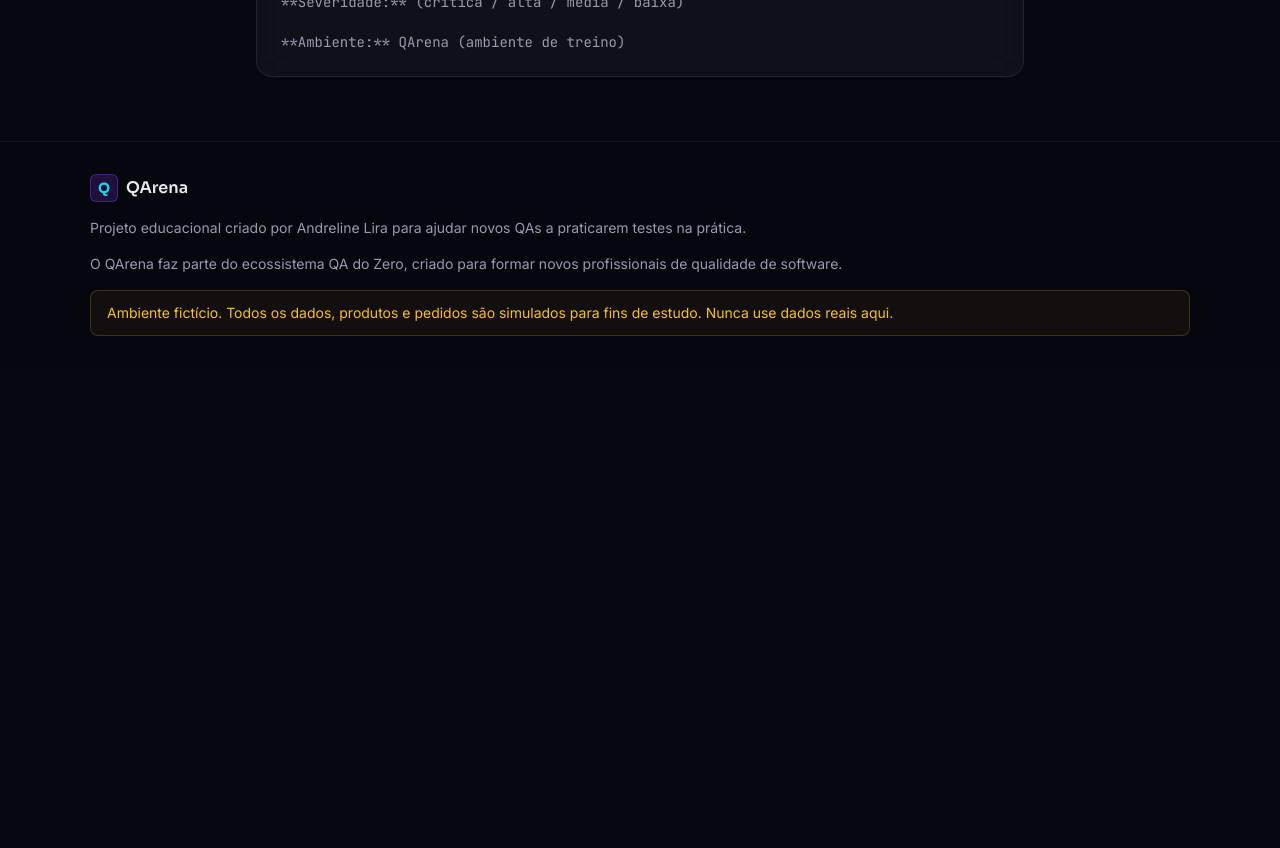
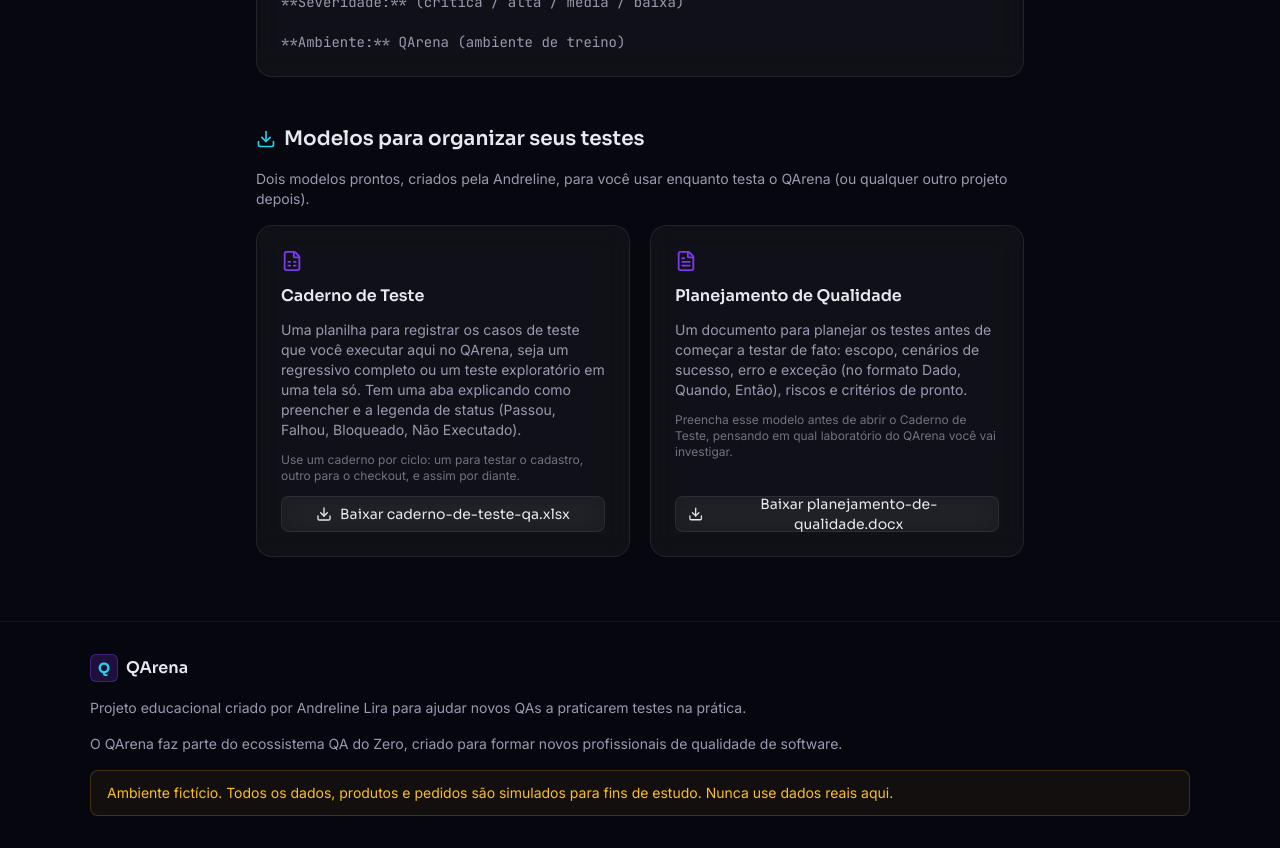
Before and after one commit to andreline/qarena, a React (Vite) app: page /instrucoes in a window 1280 px wide. Shown: the part 1140-1988 px from the top of the page. Before the commit the page ends 1508 px from the top, so only its background shows below. Built offline with nearby package versions, Linux system fonts and the light colour scheme.

Commit message:
feat: adiciona modelos de caderno de teste e planejamento de qualidade para download

```diff
--- a/src/pages/Instrucoes.tsx
+++ b/src/pages/Instrucoes.tsx
@@ -1,5 +1,6 @@
-import { BookOpen, ClipboardCheck, FileText, Search, UserPlus } from 'lucide-react'
+import { BookOpen, ClipboardCheck, Download, FileSpreadsheet, FileText, Search, UserPlus } from 'lucide-react'
 import { GlassCard } from '@/components/ui/GlassCard'
+import { Button } from '@/components/ui/Button'
 import { BotaoCopiar } from '@/components/ui/BotaoCopiar'
 
 const passos = [
@@ -50,6 +51,29 @@ const templateBugReport = `## Título do bug
 **Ambiente:** QArena (ambiente de treino)
 `
 
+const modelos = [
+  {
+    id: 'caderno-de-teste',
+    titulo: 'Caderno de Teste',
+    arquivo: '/modelos/caderno-de-teste-qa.xlsx',
+    nomeArquivo: 'caderno-de-teste-qa.xlsx',
+    Icone: FileSpreadsheet,
+    descricao:
+      'Uma planilha para registrar os casos de teste que você executar aqui no QArena, seja um regressivo completo ou um teste exploratório em uma tela só. Tem uma aba explicando como preencher e a legenda de status (Passou, Falhou, Bloqueado, Não Executado).',
+    dica: 'Use um caderno por ciclo: um para testar o cadastro, outro para o checkout, e assim por diante.',
+  },
+  {
+    id: 'planejamento-de-qualidade',
+    titulo: 'Planejamento de Qualidade',
+    arquivo: '/modelos/planejamento-de-qualidade.docx',
+    nomeArquivo: 'planejamento-de-qualidade.docx',
+    Icone: FileText,
+    descricao:
+      'Um documento para planejar os testes antes de começar a testar de fato: escopo, cenários de sucesso, erro e exceção (no formato Dado, Quando, Então), riscos e critérios de pronto.',
+    dica: 'Preencha esse modelo antes de abrir o Caderno de Teste, pensando em qual laboratório do QArena você vai investigar.',
+  },
+]
+
 export function Instrucoes() {
   return (
     <div className="container-arena flex flex-col gap-12 py-16">
@@ -84,6 +108,34 @@ export function Instrucoes() {
           <pre className="overflow-x-auto whitespace-pre-wrap font-mono text-sm text-ink-muted">{templateBugReport}</pre>
         </GlassCard>
       </div>
+
+      <div className="mx-auto flex w-full max-w-3xl flex-col gap-4">
+        <div className="flex items-center gap-2">
+          <Download size={20} className="text-neon-cyan" />
+          <h2 className="font-display text-xl font-semibold text-ink">Modelos para organizar seus testes</h2>
+        </div>
+        <p className="text-sm text-ink-muted">
+          Dois modelos prontos, criados pela Andreline, para você usar enquanto testa o QArena (ou qualquer outro
+          projeto depois).
+        </p>
+
+        <div className="grid grid-cols-1 gap-5 sm:grid-cols-2">
+          {modelos.map((modelo) => (
+            <GlassCard key={modelo.id} className="flex flex-col gap-3 p-6" data-testid={`instrucoes-modelo-${modelo.id}`}>
+              <modelo.Icone size={22} className="text-neon-purple" />
+              <h3 className="font-display font-semibold text-ink">{modelo.titulo}</h3>
+              <p className="text-sm text-ink-muted">{modelo.descricao}</p>
+              <p className="text-xs text-ink-muted/70">{modelo.dica}</p>
+              <a href={modelo.arquivo} download={modelo.nomeArquivo} className="mt-auto">
+                <Button variante="secondary" tamanho="sm" data-testid={`instrucoes-btn-baixar-${modelo.id}`} className="w-full">
+                  <Download size={16} />
+                  Baixar {modelo.nomeArquivo}
+                </Button>
+              </a>
+            </GlassCard>
+          ))}
+        </div>
+      </div>
     </div>
   )
 }
```
Also changed, not shown: 2 other files (tests, documents, lock files or other folders).
